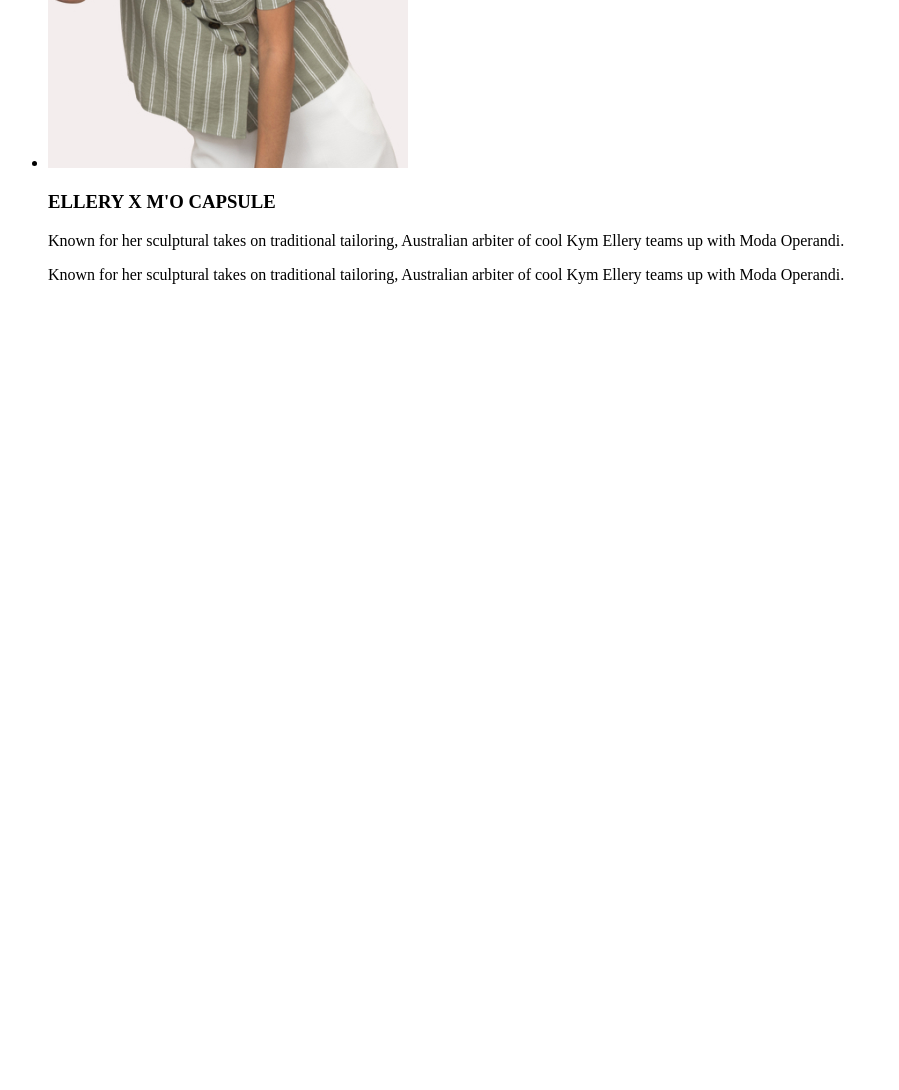
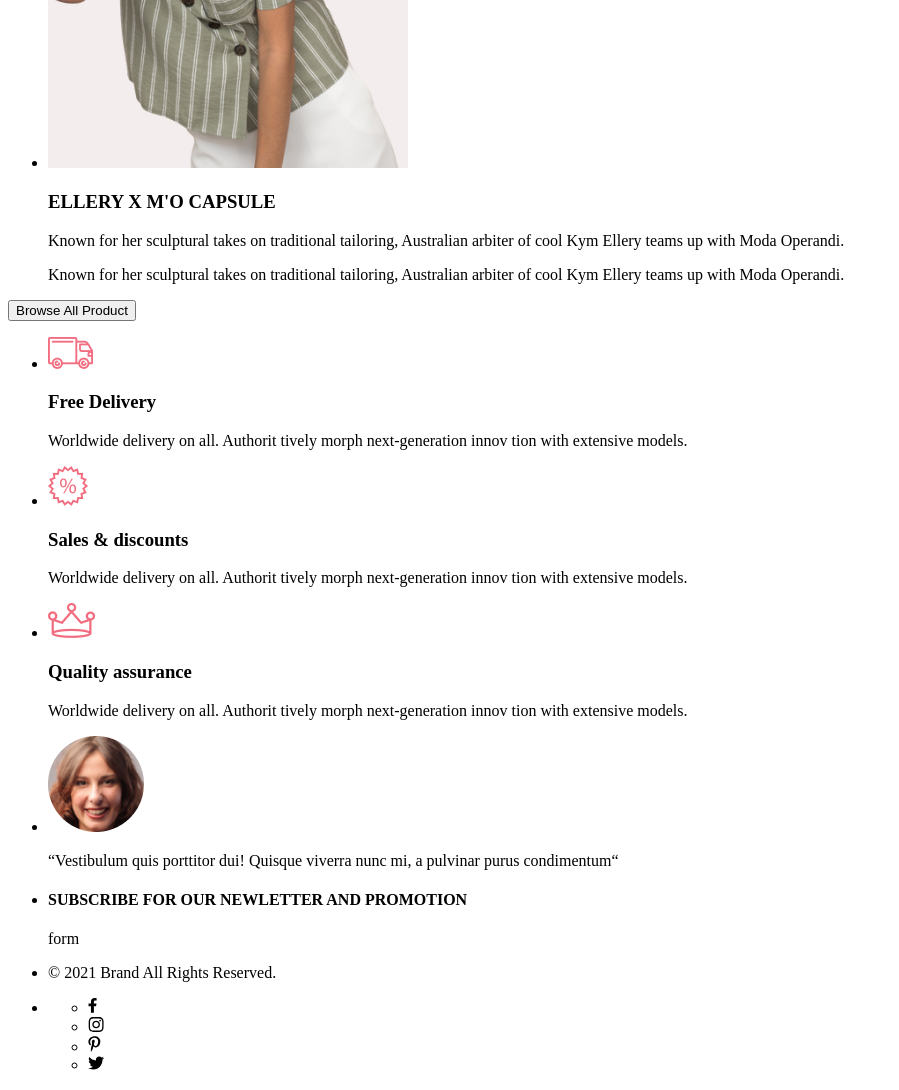
Before and after one commit to slava023/SHOP-24.03.2022, a plain HTML site: page index.html in a window 1280 px wide. Shown: the part 4959-6049 px from the top of the page, without its empty margins (0-899 px from the left). Before the commit the page ends 5259 px from the top, so only its background shows below. Drawn offline with Linux system fonts and the light colour scheme.

Commit message:
first commit

```diff
--- a/index.html
+++ b/index.html
@@ -146,10 +146,80 @@
                 </li>
             </ul>
         </section>
+        <section>
+            <button>Browse All Product</button>
+            <!--
+             или ссылка
+            <a href="#">Browse All Product</a>
+    -->
+        </section>
+        <section>
+            <ul>
+                <li>
+                    <img src="img/footer/car.png" alt="car">
+                    <h3>Free Delivery</h3>
+                    <p>Worldwide delivery on all. Authorit tively morph next-generation innov tion with
+                        extensive models.</p>
+                </li>
+                <li>
+                    <img src="img/footer/sale.png" alt="sale">
+                    <h3>Sales & discounts</h3>
+                    <p>Worldwide delivery on all. Authorit tively morph next-generation innov tion with extensive
+                        models.</p>
+                </li>
+                <li>
+                    <img src="img/footer/king.png" alt="king">
+                    <h3>Quality assurance</h3>
+                    <p>Worldwide delivery on all. Authorit tively morph next-generation innov tion with
+                        extensive models.</p>
+                </li>
+            </ul>
+        </section>
     </main>
 
     <footer>
+        <section>
+            <ul>
+                <li>
+                    <img src="img/footer/face.jpg" alt="face">
+                    <p>“Vestibulum quis porttitor dui! Quisque viverra nunc mi, a pulvinar purus condimentum“</p>
+                </li>
+                <li>
+                    <h4> <span>SUBSCRIBE</span>
+                        FOR OUR NEWLETTER AND PROMOTION</h4>
 
+                    <div>
+                        <form action="#">
+                            form
+                        </form>
+                    </div>
+                </li>
+            </ul>
+        </section>
+
+        <section>
+            <ul>
+                <li>
+                    <p>© 2021 Brand All Rights Reserved.</p>
+                </li>
+                <li>
+                    <ul>
+                        <li>
+                            <img src="img/footer/fasebook.svg" alt="fasebook">
+                        </li>
+                        <li>
+                            <img src="img/footer/instagram.svg" alt="instagram">
+                        </li>
+                        <li>
+                            <img src="img/footer/patron.svg" alt="patron">
+                        </li>
+                        <li>
+                            <img src="img/footer/twitter.svg" alt="twitter">
+                        </li>
+                    </ul>
+                </li>
+            </ul>
+        </section>
     </footer>
 
 
```
